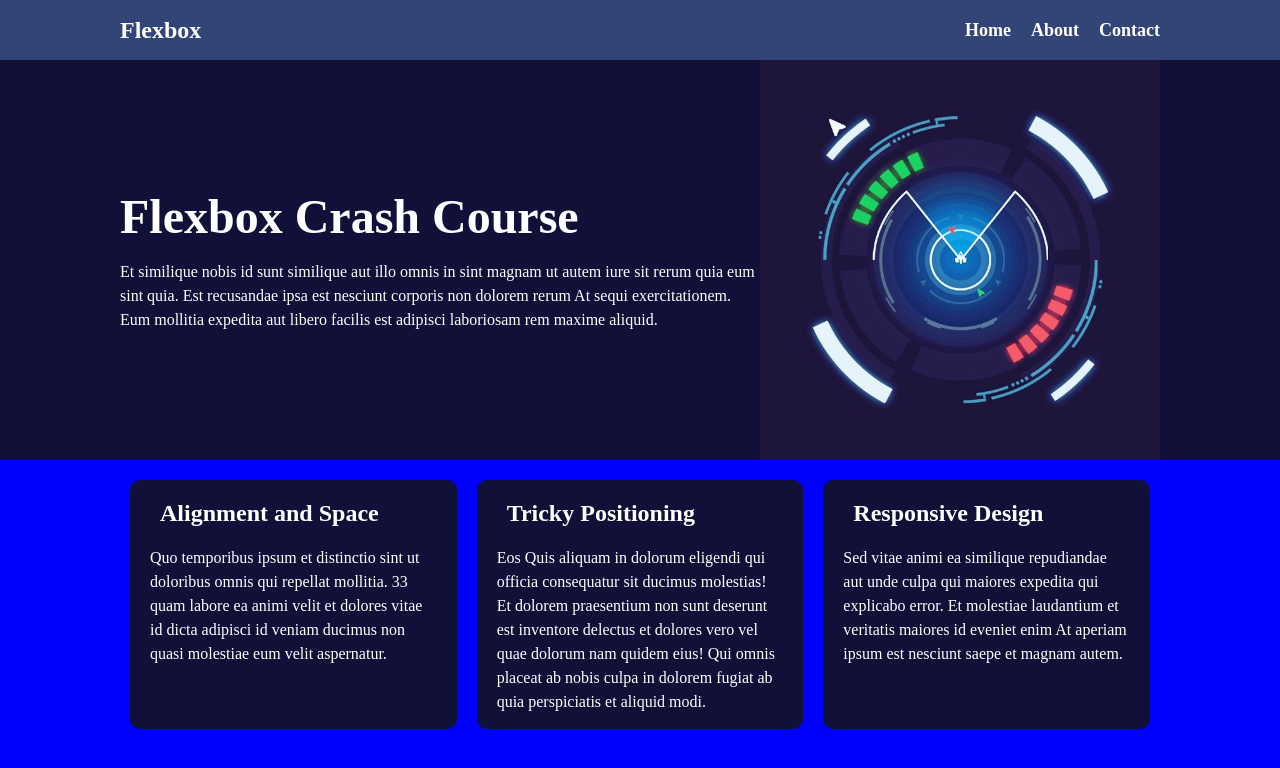
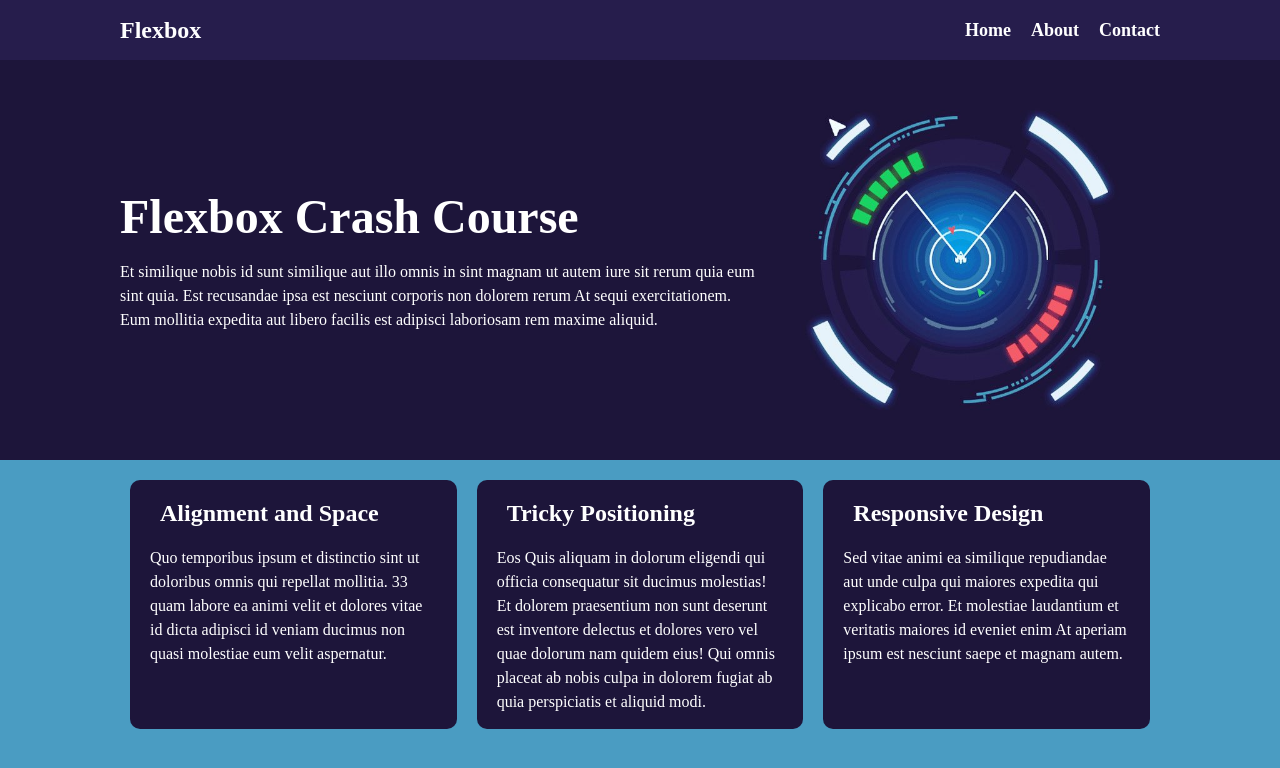
Before and after one commit to ZabelinMikhail/traversy-media-flex-lesson, a plain HTML site: page index.html in a window 1280 px wide. Drawn offline with Linux system fonts and the light colour scheme.

Commit message:
Changed background colour of the elements

```diff
--- a/style.css
+++ b/style.css
@@ -8,7 +8,7 @@ body {
     font-size: 16px;
     line-height: 1.5;
     color: #333;
-    background-color: blue;
+    background-color: #4a9cc2;
 }
 
 img {
@@ -31,7 +31,7 @@ ul {
 }
 
 .navbar {
-    background: #347;
+    background: #261d4c;
     color: white;
     height: 60px;
 
@@ -69,7 +69,7 @@ ul {
 }
 
 .header {
-    background-color: rgb(16, 16, 56);
+    background-color: #1d153a;
     color: white;
     min-height: 400px;
 }
@@ -97,7 +97,7 @@ ul {
 
 .box {
     flex: 1;
-    background-color:  rgb(16, 16, 56);
+    background-color:  #1d153a;
     color: white;
     border-radius:  10px;
     margin: 20px 10px;
```
